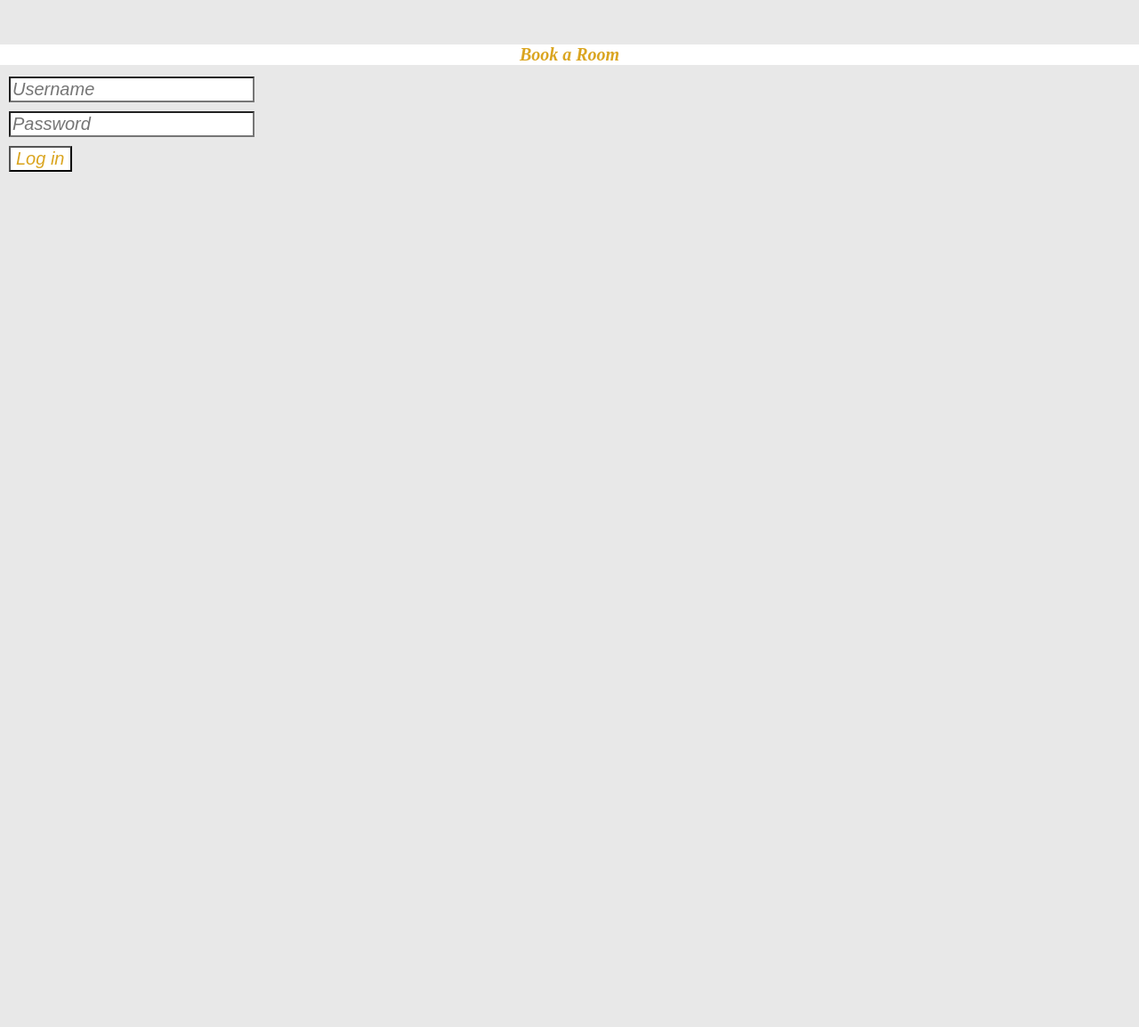
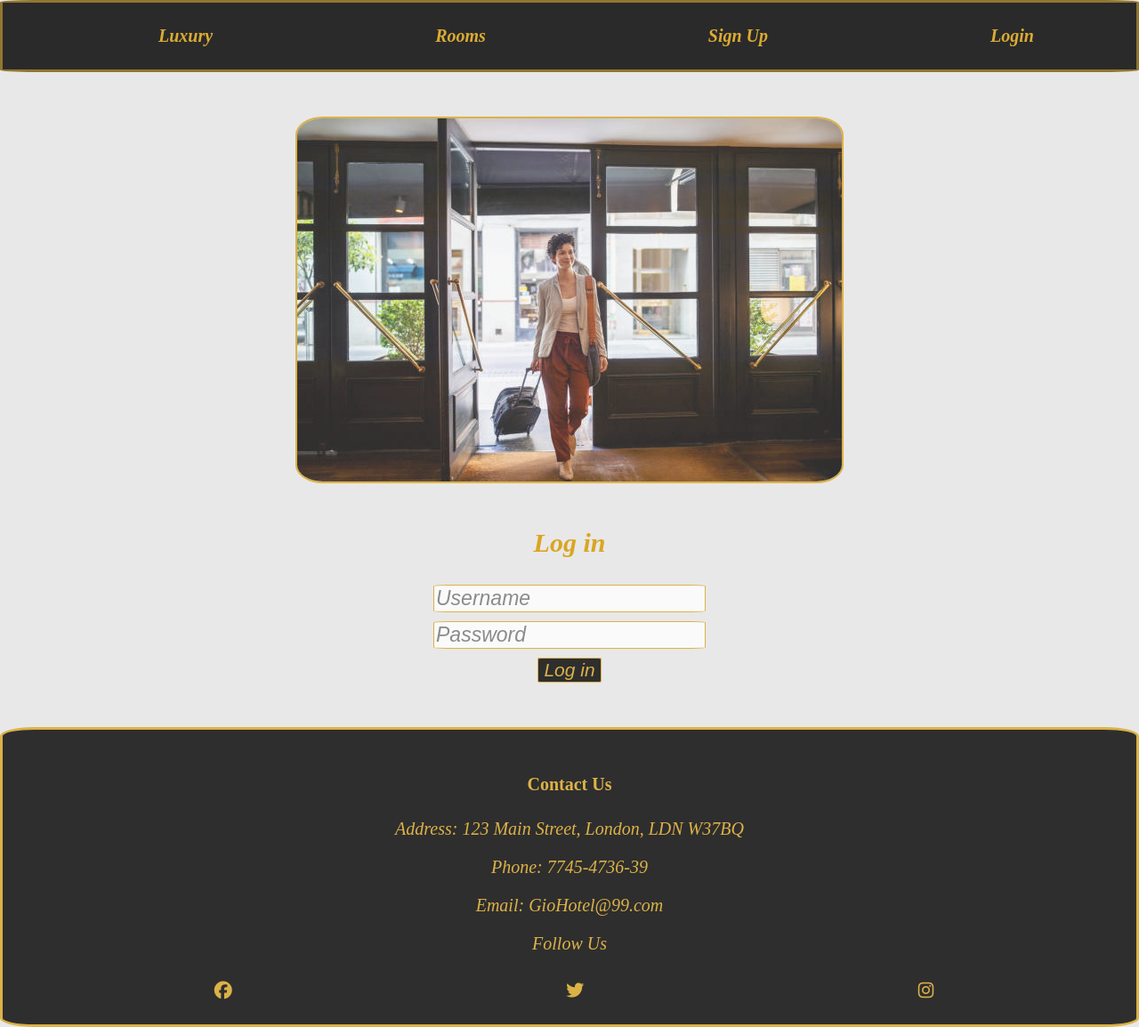
Before and after one commit to giacoren6/Hotel-Gio, a Django app: page /login/ in a window 1280 px wide. Shown: the whole page at 89% size. Before the commit the page ends 193 px from the top, so only its background shows below. Run offline with Django 5.2, Linux system fonts and the light colour scheme; parts of the project's set-up code (start-up, migrations or seed data) failed here and were passed over; some libraries are stand-ins or nearby versions.

Commit message:
adding new style to html with css

```diff
--- a/myproject/myapp/static/myapp/script.js
+++ b/myproject/myapp/static/myapp/script.js
@@ -1,5 +1,10 @@
 const images = document.querySelectorAll("#icon img");
 console.log(images);
+
+document.addEventListener("DOMContentLoaded", () => {
+    const images = document.querySelectorAll(".Book");
+});
+
 
 images.forEach((image) => {
     image.addEventListener("mouseenter", () =>{
@@ -15,6 +20,9 @@ images.forEach((image) => {
 
 });
 
+image.addEventListener('click', () => {
+    window.location.href = 'http://127.0.0.1:8000/book/';
+})
 
 const image = document.querySelector("#hotel-gio");
 image.addEventListener("mouseenter", () =>{
@@ -66,3 +74,13 @@ button.addEventListener("mouseleave", () => {
     button.style.color = "white";
     button.style.transform = "scale(1)";
 });
+
+const nav = document.querySelector("nav");
+nav.style.backgroundColor = "black";
+nav.style.color = "white";
+nav.style.display = "flex";
+nav.style.justifyContent = "space-between";
+nav.style.padding = "20px";
+nav.style.position = "fixed";
+nav.style.width = "100%";
+nav.style.zIndex = "1000";
--- a/myproject/myapp/static/myapp/style.css
+++ b/myproject/myapp/static/myapp/style.css
@@ -270,17 +270,120 @@ h4{
 }
 
 #book_button{
-    font-size: 20px;
-    color: goldenrod;
-    background-color: white;
+    font-size: 23px;
     font-style: italic;
     margin: 10px;
     list-style: none;
     display: flex;
     justify-content: center;
+    margin-left: auto;
+    margin-right: auto;
+    border: solid 1px goldenrod;
+    border-radius: 5%;
+    background-color: white;
+    color: goldenrod;
+    cursor: pointer;
+    opacity: 0.8;
 }
 
 #book_button:hover{
-    background-color: goldenrod;
-    color: white;
+    background-color: rgb(206, 206, 206);
+    color: black;
 }
+
+#login-now {
+    color : goldenrod;
+    font-size: 30px;
+    font-style: italic;
+    margin-top: 50px;
+    display: flex;
+    justify-content: center;
+    margin-left: auto;
+    margin-right: auto;
+    border: none;
+}
+
+
+
+.image-login {
+    width: 100%;
+    height: 100%;
+    opacity: 0.8;
+
+}
+
+#login{
+    font-size: 20px;
+    color: goldenrod;
+    margin-top: 50px;
+    display: flex;
+    justify-content: center;
+    margin-left: auto;
+    margin-right: auto;
+    border: solid 2px goldenrod;
+    border-radius: 5%;
+
+}
+
+#button_login{
+    font-size: 21px;
+    font-style: italic;
+    margin: 10px;
+    list-style: none;
+    display: flex;
+    justify-content: center;
+    margin-left: auto;
+    margin-right: auto;
+    border: solid 1px goldenrod;
+    border-radius: 5%;
+    background-color: black;
+    color: goldenrod;
+    cursor: pointer;
+    opacity: 0.8;
+}
+
+#button_login:hover{
+    background-color: rgb(255, 253, 253);
+    color: goldenrod
+}
+
+#login2 {
+    font-size: 20px;
+    color: goldenrod;
+    margin-top: 50px;
+    display: flex;
+    justify-content: center;
+    margin-left: auto;
+    margin-right: auto;
+    border: solid 2px goldenrod;
+    border-radius: 5%;
+}
+
+#button_signin{
+    font-size: 21px;
+    font-style: italic;
+    margin: 10px;
+    list-style: none;
+    display: flex;
+    justify-content: center;
+    margin-left: auto;
+    margin-right: auto;
+    border: solid 1px goldenrod;
+    border-radius: 5%;
+    background-color: black;
+    color: goldenrod;
+    cursor: pointer;
+    opacity: 0.8;
+}
+
+#post{
+    font-size: 20px;
+    color: goldenrod;
+    margin-top: 50px;
+    display: flex;
+    justify-content: center;
+    margin-left: auto;
+    margin-right: auto;
+    border: solid 2px goldenrod;
+    background-color: black;
+}
--- a/myproject/myapp/templates/index.html
+++ b/myproject/myapp/templates/index.html
@@ -18,7 +18,6 @@
                     <li><a href="{% url 'rooms' %}">Rooms</a></li>
                     <li><a href="{% url 'signup' %}">Sign Up</a></li>
                     <li><a href="{% url 'login' %}">Login</a></li>
-                    <li><img src="{% static 'myapp/search.jpeg' %}" alt="search" width="20px" height="20px"></li>
                 </ul>
             </nav>
         </div>
@@ -45,7 +44,7 @@
         <p id="ita">Brand By Hotel Gio Luxury best rooms at The best price</p>
         <div class="rooms">
             <div class="room">
-                <img src="{% static 'myapp/room1.jpeg' %}" alt="Room 1" id="room1">
+                <img src="{% static 'myapp/room1.jpeg' %}" alt="Room 1" id="room1" class="Book">
                 <h4>Single Room</h4>
                 <p id="ita">Single bed, TV, AC, Wi-Fi, Bathroom</p>
                 <p id="price">$100 per night</p>
@@ -53,7 +52,7 @@
 
             </div>
             <div class="room">
-                <img src="{% static 'myapp/room2.jpeg' %}" alt="Room 2" id="room2">
+                <img src="{% static 'myapp/room2.jpeg' %}" alt="Room 2" id="room2" class="Book">
                 <h4>Double Room</h4>
                 <p id="ita">Double bed, TV, AC, Wi-Fi, Bathroom</p>
                 <p id="price">$150 per night</p>
--- a/myproject/myapp/templates/login.html
+++ b/myproject/myapp/templates/login.html
@@ -8,15 +8,58 @@
     <title>Login</title>
 </head>
 <body>
-    <h1 id="book-room">Book a Room</h1>
+    <header>
+        <div class="container">
+            <nav>
+                <ul>
+                    <li><a href="{% url 'index' %}">Luxury</a></li>
+                    <li><a href="{% url 'rooms' %}">Rooms</a></li>
+                    <li><a href="{% url 'signup' %}">Sign Up</a></li>
+                    <li><a href="{% url 'login' %}">Login</a></li>
+                </ul>
+            </nav>
+        </div>
+    </header>
+    <div class="image-login">
+
+        <img src="{% static 'myapp/login2.jpeg' %}" alt="Login" id="login2">
+    </div>
+    <h3 id="login-now">Log in</h3>
     <form method="post" action="{% url 'login_done' %}">
         {% csrf_token %}
         <input type="text" name="username" placeholder="Username" id="book_button">
         <input type="password" name="password" placeholder="Password" id="book_button">
-        <button type="submit" id="book_button">Log in</button>
+        <button type="submit" id="button_login">Log in</button>
+
     </form>
+
     {% if error %}
         <p>{{ error }}</p>
     {% endif %}
+
+
+    <footer>
+        <div class="container">
+            <div class="footer-contact">
+                <h4>Contact Us</h4>
+                <p id="ita">Address: 123 Main Street, London, LDN W37BQ</p>
+                <p id="ita">Phone: 7745-4736-39</p>
+                <p id="ita">Email: GioHotel@99.com</p>
+                <p id="ita">Follow Us</p>
+                <ul id="social-media">
+                    <li><a href="https://www.facebook.com" target="_blank" rel="noopener"><i
+                                class="fa-brands fa-facebook"></i></a></li>
+                    <li><a href="https://www.twitter.com" target="_blank" rel="noopener"><i
+                                class="fa-brands fa-twitter"></i></a></li>
+                    <li><a href="https://www.instagram.com" target="_blank" rel="noopener"><i
+                                class="fa-brands fa-instagram"></i></a></li>
+                </ul>
+            </div>
+        </div>
+    </footer>
+</div>
+
+<script src="{% static 'myapp/script.js' %}"></script>
+<script src="https://kit.fontawesome.com/c37d03c9b1.js" crossorigin="anonymous"></script>
 </body>
 </html>
--- a/myproject/myapp/views.py
+++ b/myproject/myapp/views.py
@@ -50,7 +50,7 @@ def book(request):
 
 from django.shortcuts import render, redirect
 
-# ... your other views ...
+
 
 def signup_view(request):
     if request.method == 'POST':
--- a/myproject/myproject/settings.py
+++ b/myproject/myproject/settings.py
@@ -28,7 +28,7 @@ BASE_DIR = Path(__file__).resolve().parent.parent
 SECRET_KEY = "django-insecure-z5v05i9!+=vgmao868uu4(-jg!c7u2k867t%s*1*@@g&$wf-s!"
 
 # SECURITY WARNING: don't run with debug turned on in production!
-DEBUG = False
+DEBUG = True
 ALLOWED_HOSTS = ['*']
 
 
@@ -131,6 +131,6 @@ USE_TZ = True
 # https://docs.djangoproject.com/en/5.0/howto/static-files/
 
 STATIC_URL = "/static/"
-root:STATIC_ROOT = os.path.join(BASE_DIR,'staticfiles')
+STATIC_ROOT = os.path.join(BASE_DIR,'staticfiles')
 
 django_heroku.settings(locals())
--- a/myproject/myproject/urls.py
+++ b/myproject/myproject/urls.py
@@ -1,29 +1,11 @@
-"""
-URL configuration for myproject project.
-
-The `urlpatterns` list routes URLs to views. For more information please see:
-    https://docs.djangoproject.com/en/5.0/topics/http/urls/
-Examples:
-Function views
-    1. Add an import:  from my_app import views
-    2. Add a URL to urlpatterns:  path('', views.home, name='home')
-Class-based views
-    1. Add an import:  from other_app.views import Home
-    2. Add a URL to urlpatterns:  path('', Home.as_view(), name='home')
-Including another URLconf
-    1. Import the include() function: from django.urls import include, path
-    2. Add a URL to urlpatterns:  path('blog/', include('blog.urls'))
-"""
 from django.contrib import admin
-from django.urls import path
+from django.urls import path, re_path
 from myapp import views
 from django.conf import settings
-from django.conf.urls import url
 from django.views.static import serve
 
-
 urlpatterns = [
-    path('admin/', admin.site.urls),
+    re_path(r'^admin/', admin.site.urls),
     path('', views.index, name='index'),
     path('rooms/', views.rooms, name='rooms'),
     path('book/', views.book, name='book'),
@@ -34,10 +16,8 @@ urlpatterns = [
     path('logout/', views.logout, name='logout'),
     path('book_done/', views.book_done, name='book_done'),
     path('login_done/', views.login_done, name='login_done'),
-    url(r'^media/(?P<path>.*)$', serve,{'document_root':       settings.MEDIA_ROOT}),
-    url(r'^static/(?P<path>.*)$', serve,{'document_root': settings.STATIC_ROOT}),
+    re_path(r'^media/(?P<path>.*)$', serve, {'document_root': settings.MEDIA_ROOT}),
+    re_path(r'^static/(?P<path>.*)$', serve, {'document_root': settings.STATIC_ROOT}),
+]
 
-
-
-
-]
+#path('admin/', admin.site.urls),
```
Also changed, not shown: myproject/myapp/templates/signup.html (+47 -3 lines), myproject/myapp/forms.py (line endings or trailing spaces), myproject/myapp/static/myapp/login.jpeg (added), myproject/myapp/static/myapp/login2.jpeg (added), myproject/myapp/static/myapp/signin.jpeg (added).
